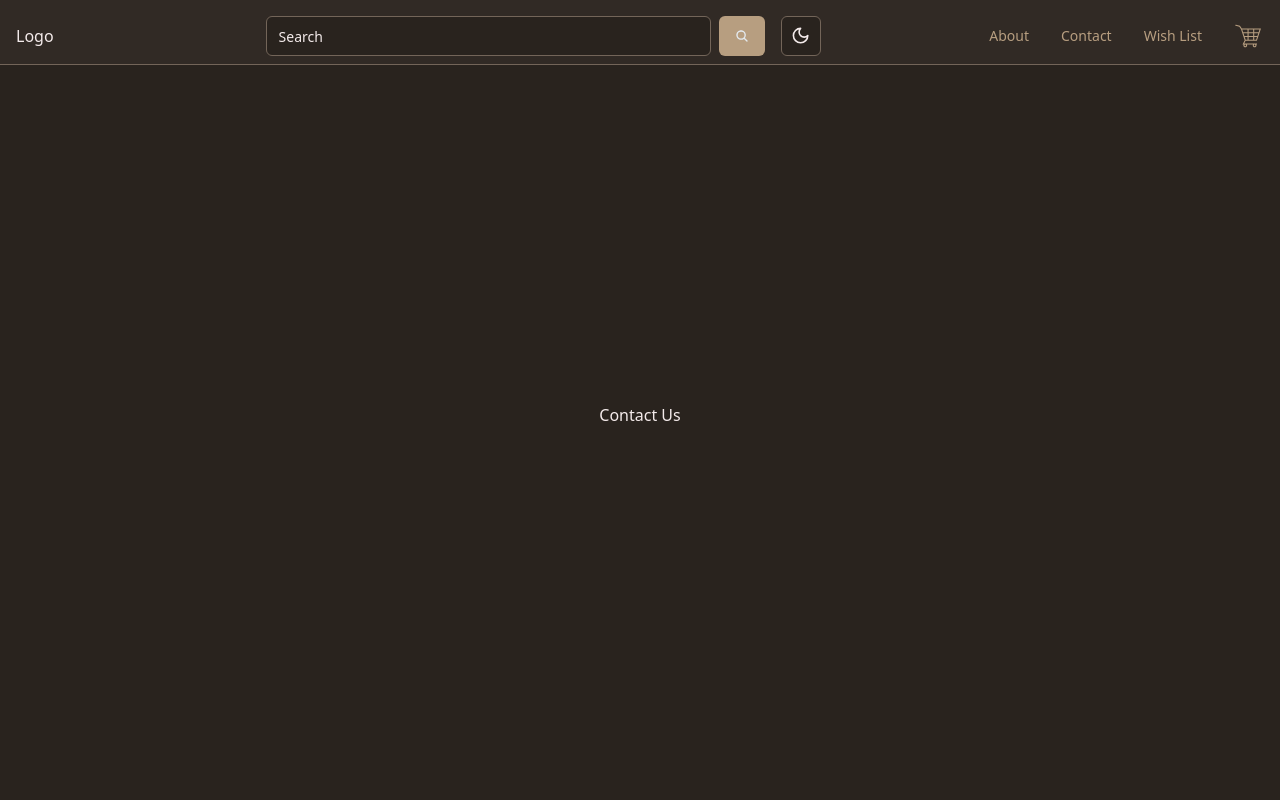
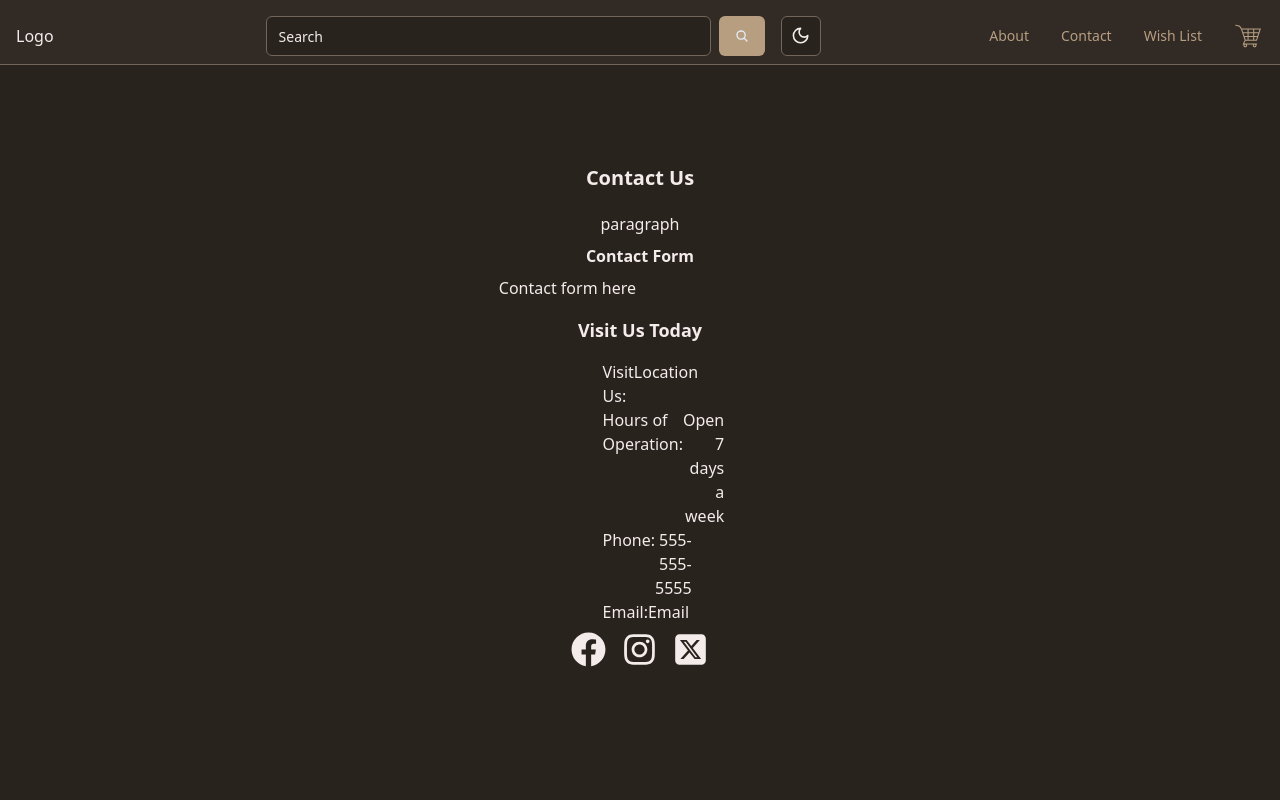
Before and after one commit to Endeyr/shopping-cart-project, a React (Vite) app: page /contact in a window 1280 px wide. Shown: the top 800 px of the page. Built offline with nearby package versions, Linux system fonts and the light colour scheme.

Commit message:
add default layout

```diff
--- a/src/routes/about/index.tsx
+++ b/src/routes/about/index.tsx
@@ -1,6 +1,23 @@
 import Container from "@/components/container";
 
 const AboutPage = () => {
-  return <Container>AboutPage</Container>;
+  return (
+    <Container className="flex-col justify-start">
+      <h2 className="font-bold capitalize text-xl text-center w-full">
+        About Us
+      </h2>
+      <div className="xl:grid xl:grid-cols-2 gap-4 justify-center items-start">
+        <div className="mt-2 hidden xl:block">
+          <p>Image</p>
+        </div>
+        <div className="flex flex-col gap-2 justify-start items-start">
+          <p>paragraph</p>
+          <p>paragraph</p>
+          <p>paragraph</p>
+          <p>Call to action for or button</p>
+        </div>
+      </div>
+    </Container>
+  );
 };
 export default AboutPage;
--- a/src/routes/contact/index.tsx
+++ b/src/routes/contact/index.tsx
@@ -1,6 +1,57 @@
 import Container from "@/components/container";
+import { FaFacebook, FaInstagram } from "react-icons/fa";
+import { FaSquareXTwitter } from "react-icons/fa6";
+import { Link } from "react-router-dom";
 
 const ContactPage = () => {
-  return <Container>Contact Us</Container>;
+  return (
+    <Container className="flex-col md:space-y-5">
+      <h2 className="font-bold capitalize text-xl text-center w-full">
+        Contact Us
+      </h2>
+      <div className="flex flex-col justify-evenly gap-4">
+        <div className="flex flex-col gap-2 justify-center items-center">
+          {/* Contact Form */}
+          <p>paragraph</p>
+          <h3 className="text-center font-bold">Contact Form</h3>
+          <p className="xl:grid xl:grid-cols-2 flex flex-col justify-center items-center gap-2">
+            Contact form here
+          </p>
+        </div>
+        <div>
+          <h3 className="font-bold capitalize text-lg text-center w-full mb-4">
+            Visit Us Today
+          </h3>
+          <div className="flex flex-col justify-evenly items-center">
+            <p className="flex xl:w-1/4 justify-between w-full">
+              Visit Us:
+              <span className="text-right">Location</span>
+            </p>
+            <p className="flex xl:w-1/4 justify-between w-full">
+              Hours of Operation:{" "}
+              <span className="text-right">Open 7 days a week</span>
+            </p>
+            <p className="flex xl:w-1/4 justify-between w-full">
+              Phone: <span className="text-right">555-555-5555</span>
+            </p>
+            <p className="flex xl:w-1/4 justify-between w-full">
+              Email: <span className="text-right">Email</span>
+            </p>
+            <div className="flex xl:w-1/4 justify-center items-center gap-4 mt-2 w-full">
+              <Link to="#">
+                <FaFacebook size={35} />
+              </Link>
+              <Link to="#">
+                <FaInstagram size={35} />
+              </Link>
+              <Link to="#">
+                <FaSquareXTwitter size={35} />
+              </Link>
+            </div>
+          </div>
+        </div>
+      </div>
+    </Container>
+  );
 };
 export default ContactPage;
```
